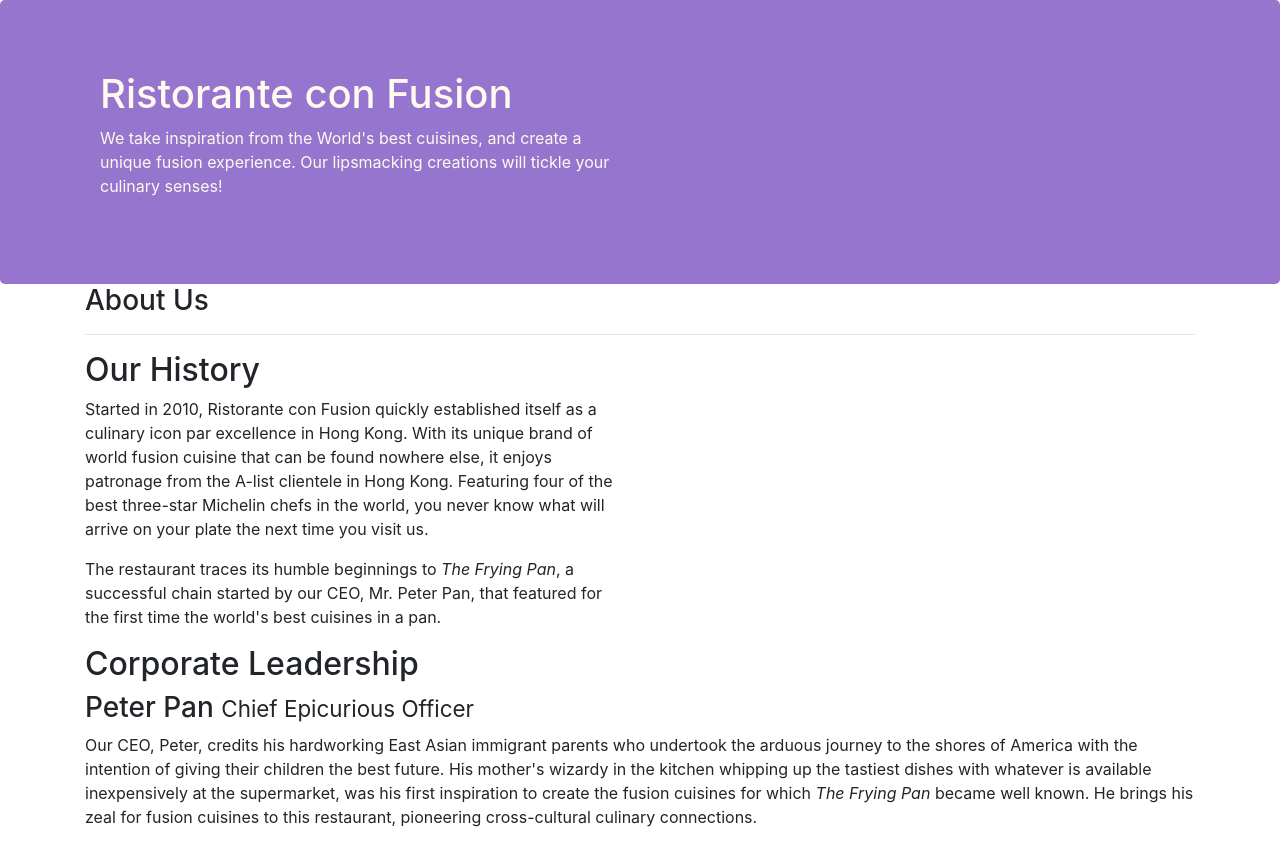
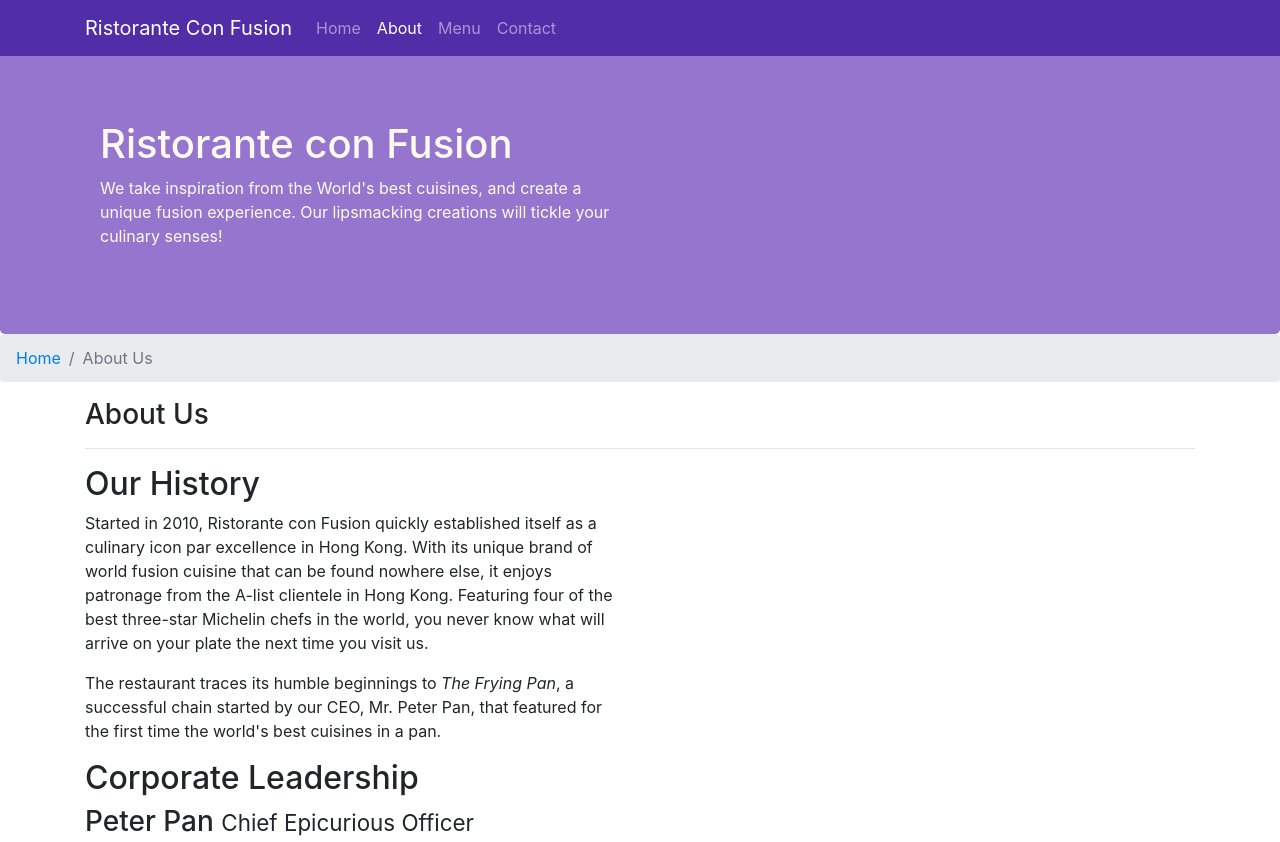
Before and after one commit to raphaelrbr/conFusion, a website: page aboutus.html in a window 1280 px wide. Shown: the top 842 px of the page. Drawn offline with nearby package versions, Linux system fonts and the light colour scheme.

Commit message:
Navbar and Breadcrumbs

```diff
--- a/aboutus.html
+++ b/aboutus.html
@@ -15,6 +15,26 @@
 </head>
 
 <body>
+    <nav class="navbar navbar-dark navbar-expand-sm fixed-top">
+        <div class="container">
+          <button class="navbar-toggler" type="button" data-toggle="collapse" data-target="#Navbar">
+            <span class="navbar-toggler-icon"></span>
+          </button>
+          <a class="navbar-brand " href="#">Ristorante Con Fusion</a>
+
+            <div class="collapse navbar-collapse" id="Navbar">
+                <ul class="navbar-nav mr-auto">
+                    <li class="nav-item"><a class="nav-link" href="./index.html">Home</a></li>
+                    <li class="nav-item active"><a class="nav-link" href="#">About</a></li>
+                    <li class="nav-item"><a class="nav-link" href="#">Menu</a></li>
+                    <li class="nav-item"><a class="nav-link" href="#">Contact</a></li>
+
+                </ul>
+            </div>
+
+        </div>
+
+      </nav>
 
     <header class="jumbotron">
         <div class="container">
@@ -28,7 +48,10 @@
             </div>
         </div>
     </header>
-
+    <ol class="col-12 breadcrumb">
+        <li class="breadcrumb-item"><a href="./index.html">Home</a></li>
+        <li class="breadcrumb-item active">About Us</li>
+    </ol>
     <div class="container">
         <div class="row">
             <div class="col-12">
--- a/css/styles.css
+++ b/css/styles.css
@@ -1,3 +1,11 @@
+.navbar-dark {
+    background-color: #512DA8;
+}
+
+body {
+    padding: 50px 0px 0px;
+    z-index: 0;
+}
 .row-header{
     margin:0px auto;
     padding:0px;
```
Also changed, not shown: index.html (+20 -0 lines).
